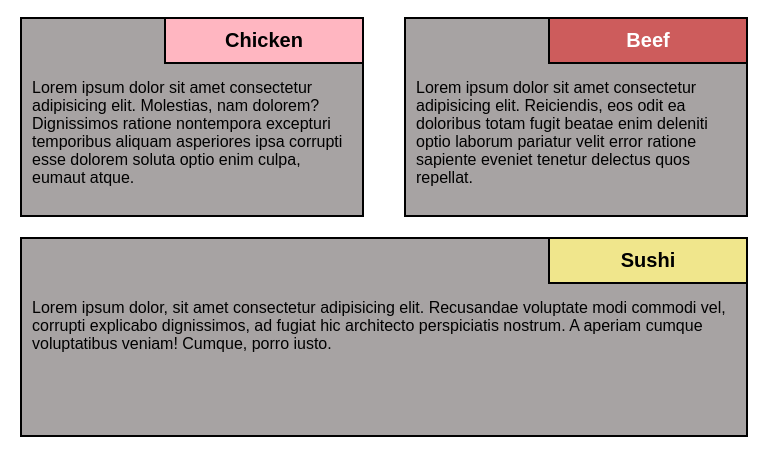
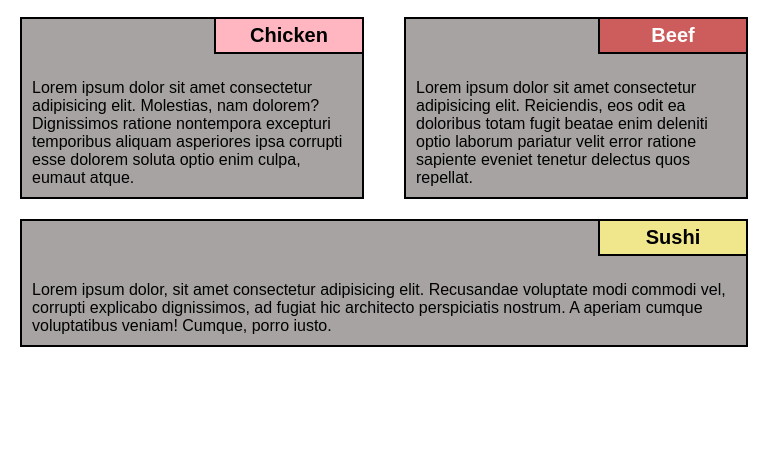
Before and after one commit to PamelaNeves/module2-solution, a plain HTML site: page index.html in a window 768 px wide. Shown: the part 90-566 px from the top of the page. Drawn offline with Linux system fonts and the light colour scheme.

Commit message:
Update style.css

```diff
--- a/style.css
+++ b/style.css
@@ -20,7 +20,7 @@ h1 {
 p {
     border: 2px solid black;
     background-color: rgb(167, 163, 163);
-    height: 200px;
+    height: fit-content;
     padding: 10px;
     padding-top: 60px;
     margin-right: 20px;
@@ -40,9 +40,9 @@ p {
     font-size: 1.25em;
     right: 20px;
     margin-left: -45%;
-    padding: 10px;
+    padding: 5px;
     position: absolute;
-    width: 200px;
+    width: 150px;
   }
 
   .title1 {
@@ -148,7 +148,7 @@ p {
     .col-md-11,
     .col-md-12 {
         float: left;
-        width: 100%;
+        width: 80%;
     }
 
     .col-md-1 {
```
